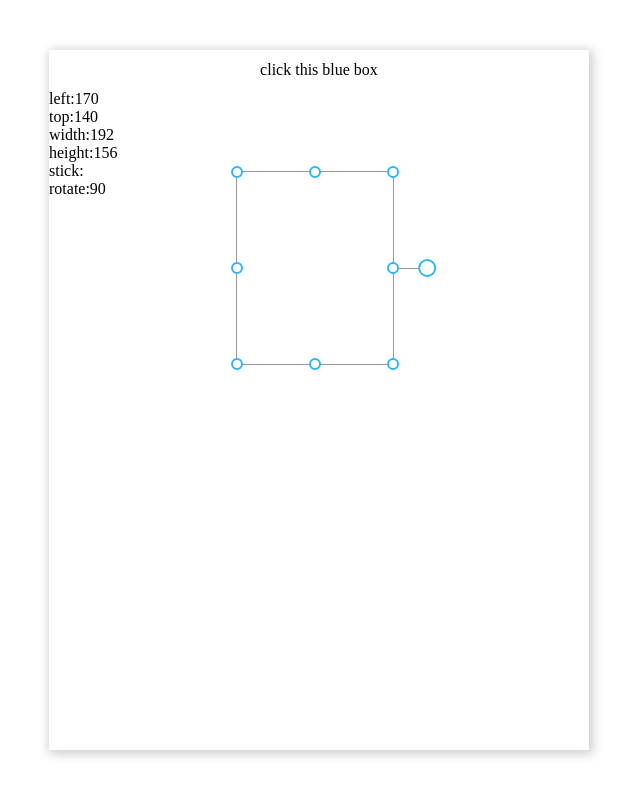
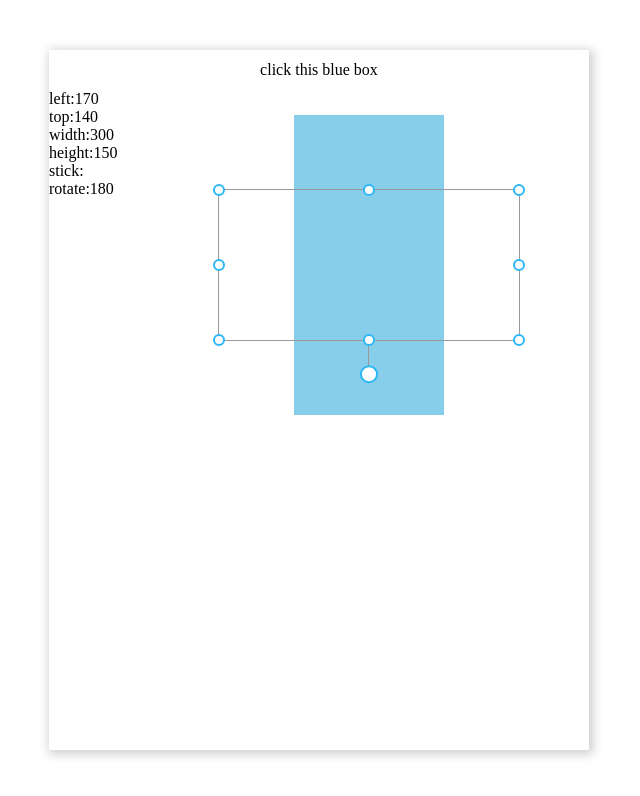
Before and after one commit to liaogn/vue-drag-resize-rotate, a Vue app: page / in a window 1280 px wide. Shown: the top 796 px of the page, without its empty margins (321-961 px from the left). Built offline with nearby package versions, Linux system fonts and the light colour scheme.

Commit message:
更新测试代码

```diff
--- a/example/App.vue
+++ b/example/App.vue
@@ -8,20 +8,19 @@
       <p>height:{{ posData.height }}</p>
       <p>stick:{{ posData.stick }}</p>
       <p>rotate:{{ posData.rotate }}</p>
-
+      <div class="test_canzhao1" v-if="0"></div>
+      <div class="test_canzhao2" v-if="1"></div>
       <vdr
         :active="test.isActive"
         :activeable="true"
         :draggable="true"
         :h="test.h"
-        :heightRange="[300, 20]"
         :lock="test.lock"
         :r="test.r"
         :resizeable="true"
         :rotateable="true"
         :sticks="['tl', 'tm', 'angle', 'tr', 'mr', 'ml', 'bl', 'bm', 'br']"
         :w="test.w"
-        :widthRange="[300, 20]"
         :x="test.x"
         :y="test.y"
         class="test-vdr"
@@ -37,11 +36,11 @@ export default {
       testImage,
       test: {
         id: '1',
-        w: 192,
-        h: 156,
+        w: 300,
+        h: 150,
         x: 170,
         y: 140,
-        r: 90,
+        r: 180,
         lock: false,
         isActive: true,
       },
@@ -159,4 +158,22 @@ body,
   left: 80px;
   border: 1px solid skyblue;
 }
+
+.test_canzhao1 {
+  width: 300px;
+  height: 150px;
+  position: absolute;
+  left: 170px;
+  top: 140px;
+  background: red;
+}
+.test_canzhao2 {
+  width: 300px;
+  height: 150px;
+  position: absolute;
+  left: 170px;
+  top: 140px;
+  background: skyblue;
+  transform: rotateZ(90deg);
+}
 </style>
--- a/src/vdr/index.vue
+++ b/src/vdr/index.vue
@@ -15,13 +15,10 @@
         :class="`vdr-stick-${stick}`"
         :key="stickIndex"
         :style="{zIndex: activeStick == stickIndex ? 10 : 9}"
-        style="font-size:20px"
         @mousedown.stop.prevent="stickDown($event, stick, stickIndex)"
         class="vdr-stick"
         v-for="(stick, stickIndex) in rotateSticks"
-      >
-        <!-- <span class="harr">&harr;</span> -->
-      </span>
+      ></span>
       <!-- 旋转控件 -->
       <template v-if="sticks.indexOf('angle') > -1">
         <span class="vdr-stick-rotate-line"></span>
@@ -34,9 +31,9 @@
 
     <!-- 插槽 -->
     <!-- 插槽 -->
-    <div :style="{backgroundImage: `url(${bg})`}" class="vdr-slot">
+    <!-- <div :style="{backgroundImage: `url(${bg})`}" class="vdr-slot">
       <slot></slot>
-    </div>
+    </div> -->
   </div>
 </template>
 
@@ -150,6 +147,7 @@ export default {
     style() {
       const rotate = `rotateZ(${Math.round(this.rotate)}deg)`
       const translate = `translateX(${this.left}px) translateY(${this.top}px)`
+
       return {
         zIndex: this.zIndex,
         width: `${this.width}px`,
@@ -307,6 +305,10 @@ export default {
         bottom: 0,
       }
 
+      const rad = this.rotate * Math.PI / 180
+      const sin = Math.sin(rad)
+      console.log(sin,'rad');
+
       // 元素的mousemove、mouseup事件委托到document.documentElement
       document.documentElement.addEventListener('mousemove', this.move)
       document.documentElement.addEventListener('mouseup', this.up)
@@ -372,6 +374,7 @@ export default {
       this.bottom = this.parentHeight - this.height - this.top
 
       // 记录开始时元素位置
+      // this.bodyStartPos.height = this.height
       this.bodyStartPos.left = this.left
       this.bodyStartPos.top = this.top
       this.bodyStartPos.bottom = this.bottom
@@ -385,20 +388,34 @@ export default {
       // 当前空间类型
       let currentStick = this.currentStick
       // 起始位置信息
-      const {mx, my, top, left, bottom, right} = this.bodyStartPos
+      const {mx, my, top, left, bottom, right,height} = this.bodyStartPos
 
       // 位移向量
       const vector = {x: ev.clientX - mx, y: ev.clientY - my}
 
-      // 如果比例锁定，将非m控件替代为m控件计算
-      if (this.lock && !currentStick.match('m')) {
-        currentStick = `${currentStick[0]}m`
-      }
-      const rad = this.rotate * (Math.PI / 180)
+      // 角度转弧度公式 rad = deg * PI / 180
+      const rad = this.rotate * Math.PI / 180
+      // console.log(vector.x);
+      // x,y的变动
       const x = vector.x * Math.cos(rad) + vector.y * Math.sin(rad)
-      const y = vector.y * Math.cos(rad) - vector.x * Math.sin(rad)
+      const y = -vector.x * Math.sin(rad) + vector.y * Math.cos(rad)
 
-      // 根据当前控件类型更新位置信息
+      //  const x = vector.x * Math.cos(rad) + vector.y * Math.sin(rad);
+      // const y = vector.y * Math.cos(rad) - vector.x * Math.sin(rad);
+      console.log(x,y);
+      // if(currentStick[0] == 'b'){
+      //   this.top = top - x* Math.sin(rad)+y* Math.cos(rad)
+
+
+      //   if(Math.sin(rad)>=0){
+      //     this.left = left+vector.x*Math.sin(rad)/2
+      //   }else{
+      //     this.left = left-vector.x*Math.sin(rad)/2
+      //   }
+
+      // }
+      // this.height = height+y
+      // // 根据当前控件类型更新位置信息
       currentStick[0] == 't' && (this.top = top + y)
       currentStick[0] == 'b' && (this.bottom = bottom - y)
       currentStick[1] == 'l' && (this.left = left + x)
@@ -503,113 +520,21 @@ export default {
     },
   },
   watch: {
-    left(value) {
-      // body处于拖动状态时，不重新计算宽高
+    left() {
       if (this.bodyDrag) return
-
-      // 更新宽度、宽度范围校验
-      if (value > this.minOffsetLeft) this.left = this.minOffsetLeft
-      if (value < this.maxOffsetLeft) this.left = this.maxOffsetLeft
       this.width = this.parentWidth - this.left - this.right
-
-      // 处理锁定状态
-      if (this.lock) {
-        this.height = this.width / this.whRatio
-      }
     },
-    top(value) {
-      // body处于拖动状态时，不重新计算宽高
+    top() {
       if (this.bodyDrag) return
-
-      // 更新高度、最小高度检测
-      if (value > this.minOffsetTop) this.top = this.minOffsetTop
-      if (value < this.maxOffsetTop) this.top = this.maxOffsetTop
       this.height = this.parentHeight - this.top - this.bottom
-
-      // 处理锁定状态
-      if (this.lock) {
-        this.width = this.height * this.whRatio
-        // 如果操作的是左边缩放控件，则重新计算left，以右边为参照
-        if (this.currentStick.match('l')) {
-          this.left = this.parentWidth - this.right - this.width
-        }
-      }
     },
     right(value) {
-      // body处于拖动状态时，不重新计算宽高
       if (this.bodyDrag) return
-
-      // 更新宽度、宽度范围校验
-      let width = this.parentWidth - value - this.left
-      width = width < this.minWidth ? this.minWidth : width
-      width = width > this.maxWidth ? this.maxWidth : width
-      this.width = width
-
-      if (this.lock) {
-        this.height = this.width / this.whRatio
-      }
+      this.width = this.parentWidth - value - this.left
     },
     bottom(value) {
-      // body处于拖动状态时，不重新计算宽高
       if (this.bodyDrag) return
-
-      // 更新高度、最小高度检测
-      let height = this.parentHeight - value - this.top
-      height = height < this.minHeight ? this.minHeight : height
-      height = height > this.maxHeight ? this.maxHeight : height
-      this.height = height
-      // 处理锁定状态
-      if (this.lock) {
-        this.width = this.height * this.whRatio
-        // 如果操作的是左边缩放控件，则重新计算left，以右边为参照
-        if (this.currentStick.match('l')) {
-          this.left = this.parentWidth - this.right - this.width
-        }
-      }
-    },
-    w(value) {
-      if (value <= 0 || isNaN(value) || value == null) {
-        this.width = 0
-        this.height = 0
-        return
-      }
-      this.width = value
-      if (this.lock) {
-        this.height = Math.round(value / (this.w / this.h))
-      }
-      this.whRatio = this.width / this.height
-    },
-    h(value) {
-      if (value <= 0 || isNaN(value) || value == null) {
-        this.width = 0
-        this.height = 0
-        return
-      }
-      this.height = value
-      if (this.lock) {
-        this.width = Math.round(value * (this.w / this.h))
-      }
-      this.whRatio = this.width / this.height
-    },
-    x(value) {
-      this.left = value
-      this.right = this.parentWidth - this.w - value
-    },
-    y(value) {
-      this.top = value
-      this.bottom = this.parentHeight - this.h - value
-    },
-    z(value) {
-      this.zIndex = value
-    },
-    r(value) {
-      this.rotate = value
-    },
-    lock(value) {
-      if (value) {
-        this.whRatio = this.width / this.height
-        this.setLimitValue()
-      }
+      this.height = this.parentHeight - value - this.top
     },
   },
 }
```
